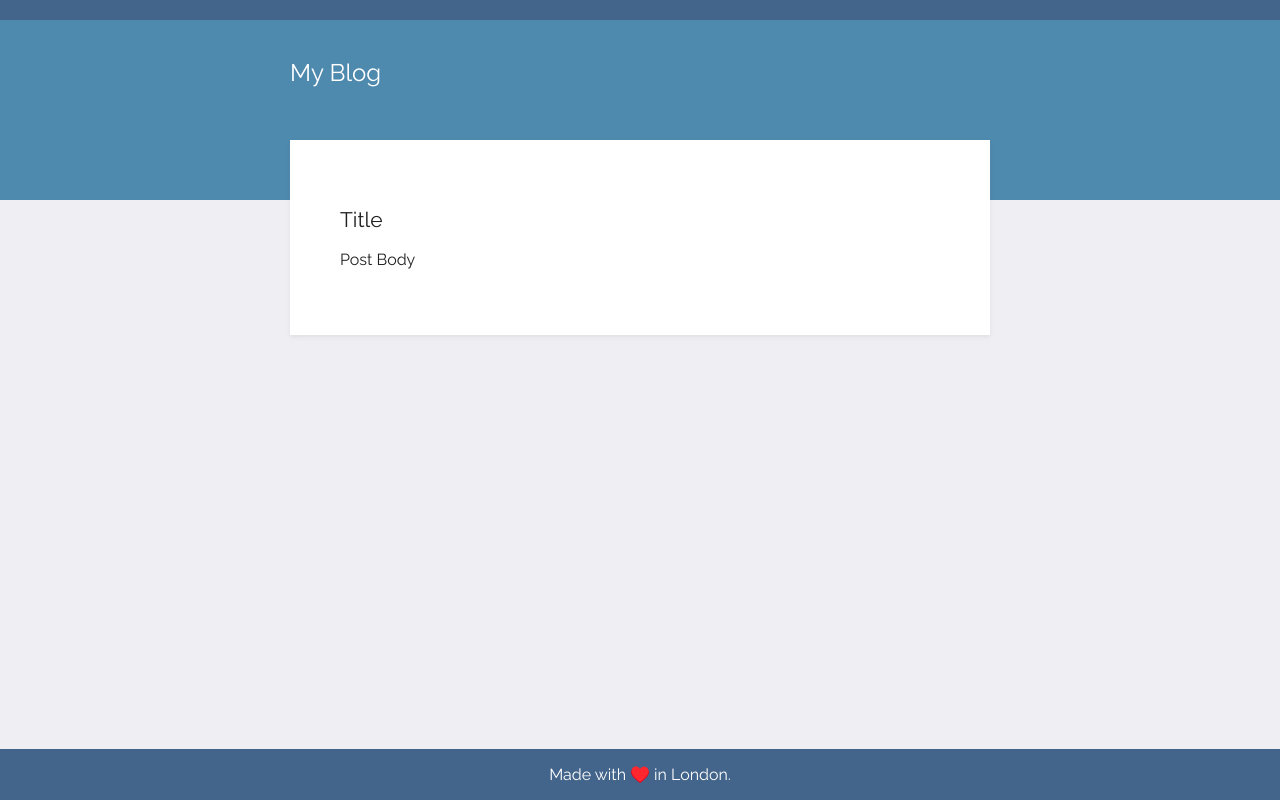
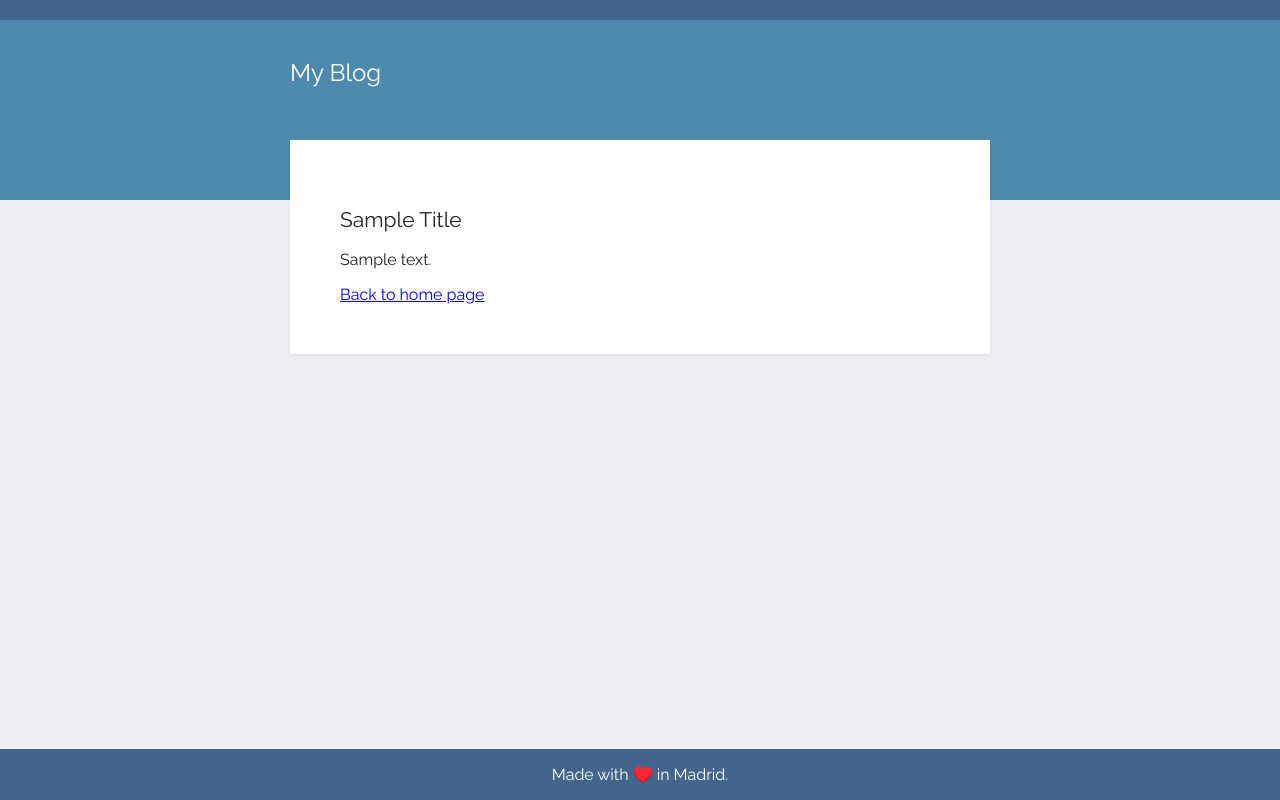
Before and after one commit to thepixelboy/blog-templating, a Flask app: template templates/post.html in a window 1280 px wide. Run offline with Flask 2, Linux system fonts and the light colour scheme; the template is opened without the code that fills it: most values are stand-ins (such as "Sample title", 1, 10 or a date in 2020).

Commit message:
feat: make read link on each post points to corresponding blog post

```diff
--- a/main.py
+++ b/main.py
@@ -13,5 +13,17 @@ def home():
     return render_template("index.html", posts=all_posts)
 
 
+@app.route("/blog/<int:post_id>")
+def post(post_id):
+    response = requests.get(blog_url)
+    all_posts = response.json()
+
+    for post in all_posts:
+        if post["id"] == post_id:
+            title = post["title"]
+            body = post["body"]
+    return render_template("post.html", title=title, body=body)
+
+
 if __name__ == "__main__":
     app.run(debug=True)
--- a/templates/index.html
+++ b/templates/index.html
@@ -19,7 +19,7 @@
         <div class="card">
           <h2>{{ blog_post["title"].title() }}</h2>
           <p class="text">{{ blog_post["subtitle"].title() }}</p>
-          <a href="#">Read</a>
+          <a href="{{ url_for("post", post_id=blog_post["id"]) }}">Read</a>
         </div>
       </div>
       {% endfor %}
--- a/templates/post.html
+++ b/templates/post.html
@@ -1,10 +1,13 @@
 <!DOCTYPE html>
 <html lang="en">
   <head>
-    <meta charset="UTF-8">
+    <meta charset="UTF-8" />
     <title>Title</title>
-    <link href="https://fonts.googleapis.com/css2?family=Raleway" rel="stylesheet">
-    <link rel="stylesheet" href="../static/css/styles.css">
+    <link
+      href="https://fonts.googleapis.com/css2?family=Raleway"
+      rel="stylesheet"
+    />
+    <link rel="stylesheet" href="../static/css/styles.css" />
   </head>
   <body>
     <div class="wrapper">
@@ -13,14 +16,14 @@
       </div>
       <div class="content">
         <div class="card">
-                <h2>Title</h2>
-                <p>Post Body</p>
+          <h2>{{ title.title() }}</h2>
+          <p>{{ body }}</p>
+          <a href="{{ url_for("home") }}">Back to home page</a>
         </div>
-
       </div>
     </div>
   </body>
   <footer>
-    <p>Made with ♥️ in London.</p>
+    <p>Made with ♥️ in Madrid.</p>
   </footer>
 </html>
```
Lines whose indentation alone changed are shown as unchanged.
